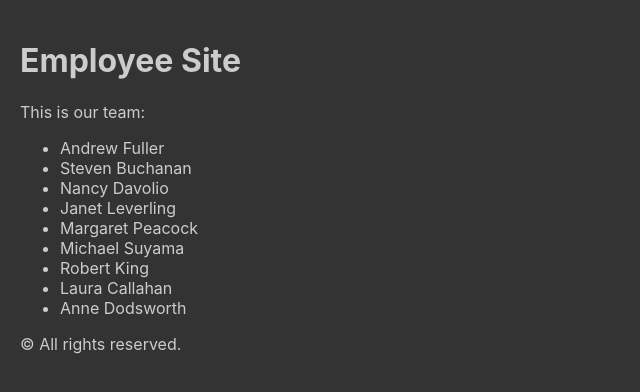
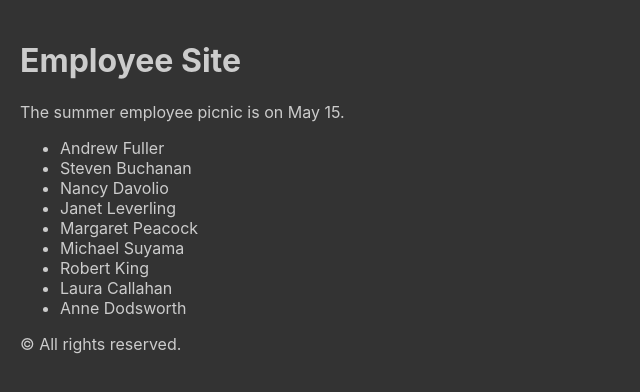
Before and after one commit to edwardtanguay/live-coding-nested-components-props, a React (Vite) app: page / in a window 1280 px wide. Shown: the top 392 px of the page, without its empty margins (0-640 px from the left). Built offline with nearby package versions, Linux system fonts and the light colour scheme.

Commit message:
passing userIsExternal as prop to header

```diff
--- a/src/App.jsx
+++ b/src/App.jsx
@@ -3,10 +3,12 @@ import employees from './data/employees.json';
 import { Header } from './components/Header';
 import { Footer } from './components/Footer';
 
+const userIsExternal = false;
+
 function App() {
 	return (
 		<div className="App">
-			<Header />
+			<Header userIsExternal={userIsExternal} />
 			<ul>
 				{employees.map((emp, index) => {
 					return (
--- a/src/components/Header.jsx
+++ b/src/components/Header.jsx
@@ -1,8 +1,14 @@
-export const Header = () => {
+export const Header = ({ userIsExternal }) => {
 	return (
 		<>
 			<h1>Employee Site</h1>
-			<div className="message">This is our team:</div>
+			{userIsExternal ? (
+				<div className="message">This is our team:</div>
+			) : (
+				<div className="message">
+					The summer employee picnic is on May 15.
+				</div>
+			)}
 		</>
 	);
 };
```
